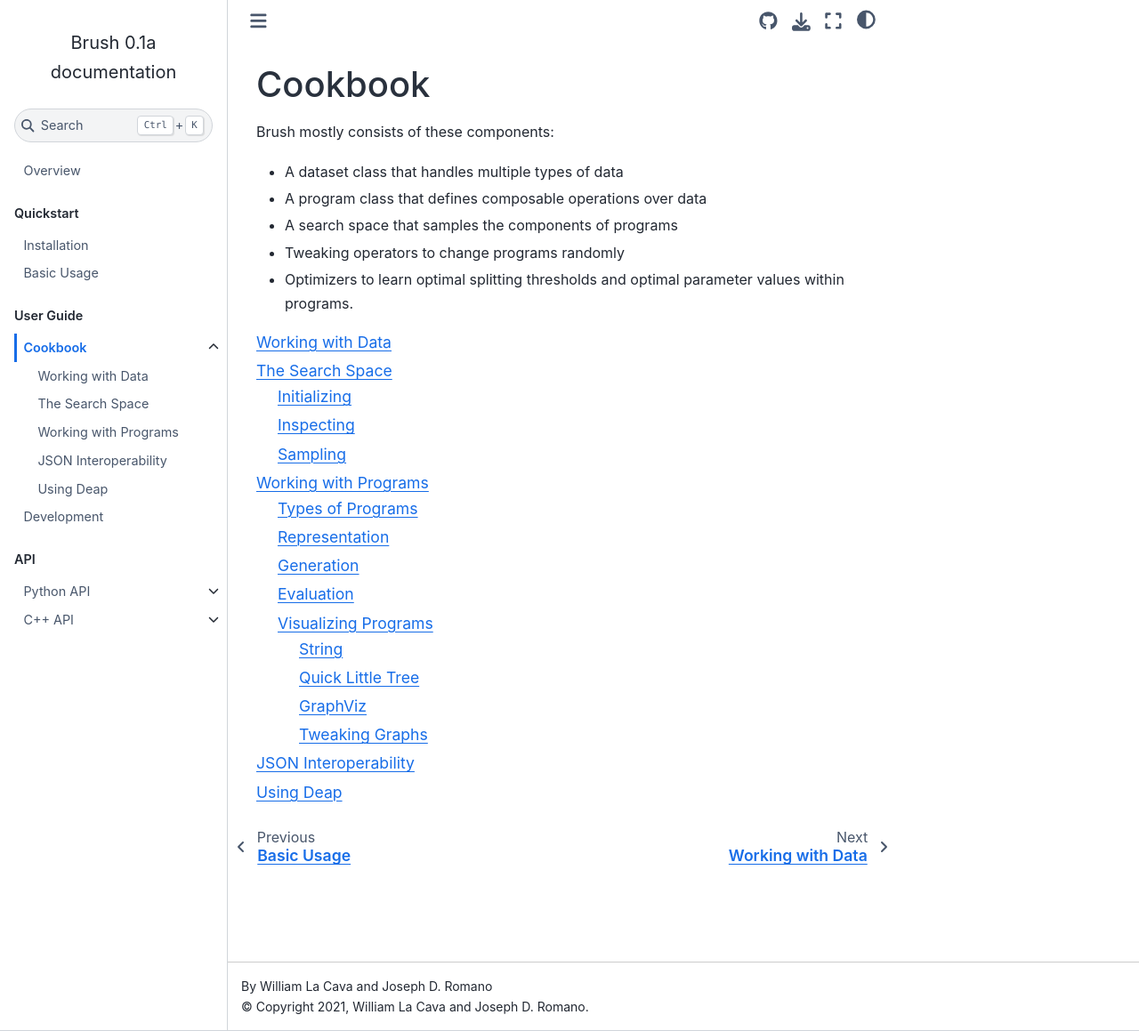
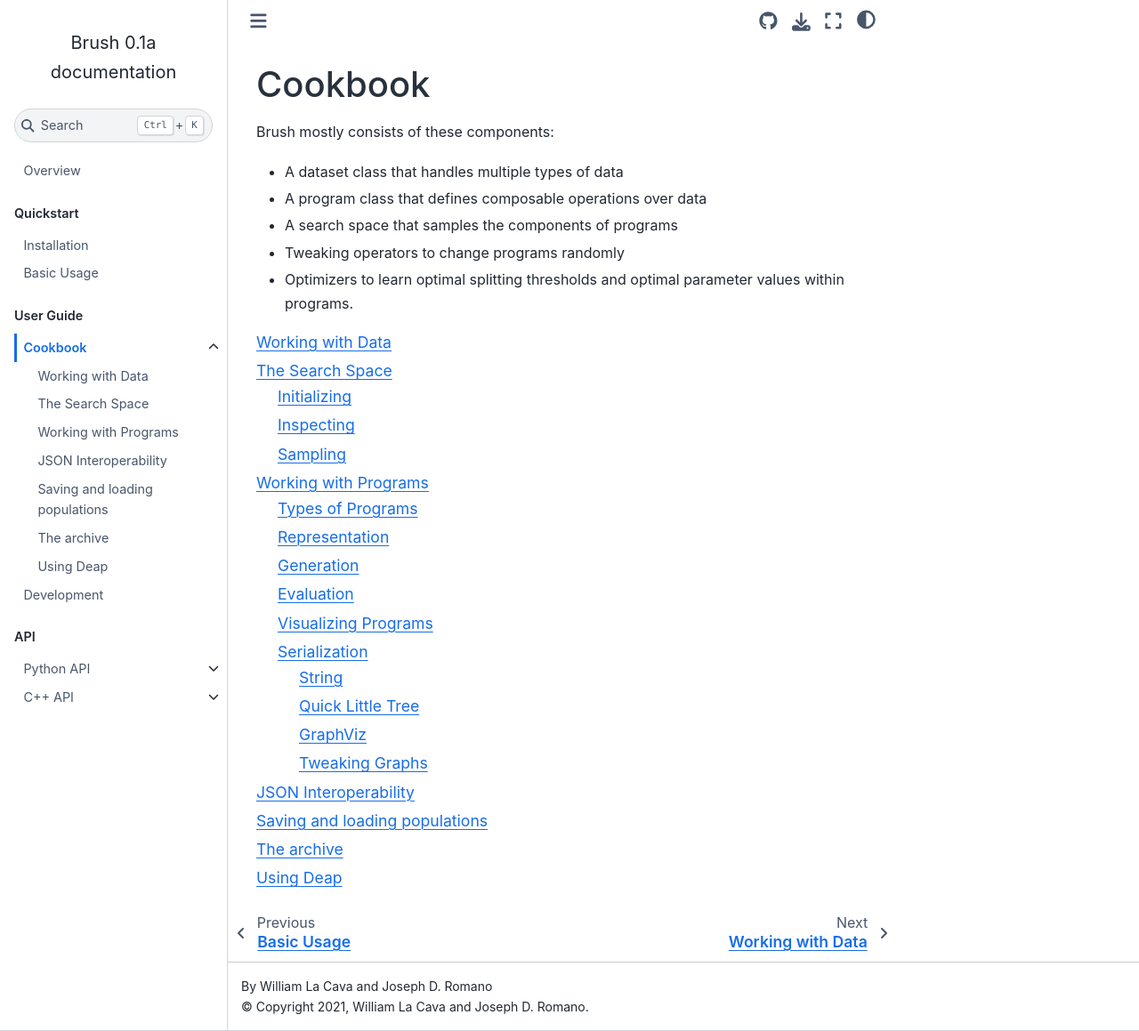
Before and after one commit to cavalab/brush, a Sphinx documentation site: the page built from docs/guide/index.md, in a window 1280 px wide and 1159 px high. Shown: the whole window at 89% size. Built offline with Sphinx 7.4.7 and the Sphinx Book theme 1.1.4, drawn with Linux system fonts in a browser that asks for light colours; pages that are not in the unit, such as notebooks, are missing from menus; the version number is read from the project's files by our own code.

Commit message:
new example notebooks!!

````diff
--- a/docs/guide/index.md
+++ b/docs/guide/index.md
@@ -13,5 +13,7 @@
 search_space
 working_with_programs
 json
+saving_loading_populations
+archive
 deap
 ```
````
Also changed, not shown: docs/guide/archive.ipynb, docs/guide/saving_loading_populations.ipynb, docs/guide/search_space.ipynb, docs/guide/working_with_programs.ipynb.
